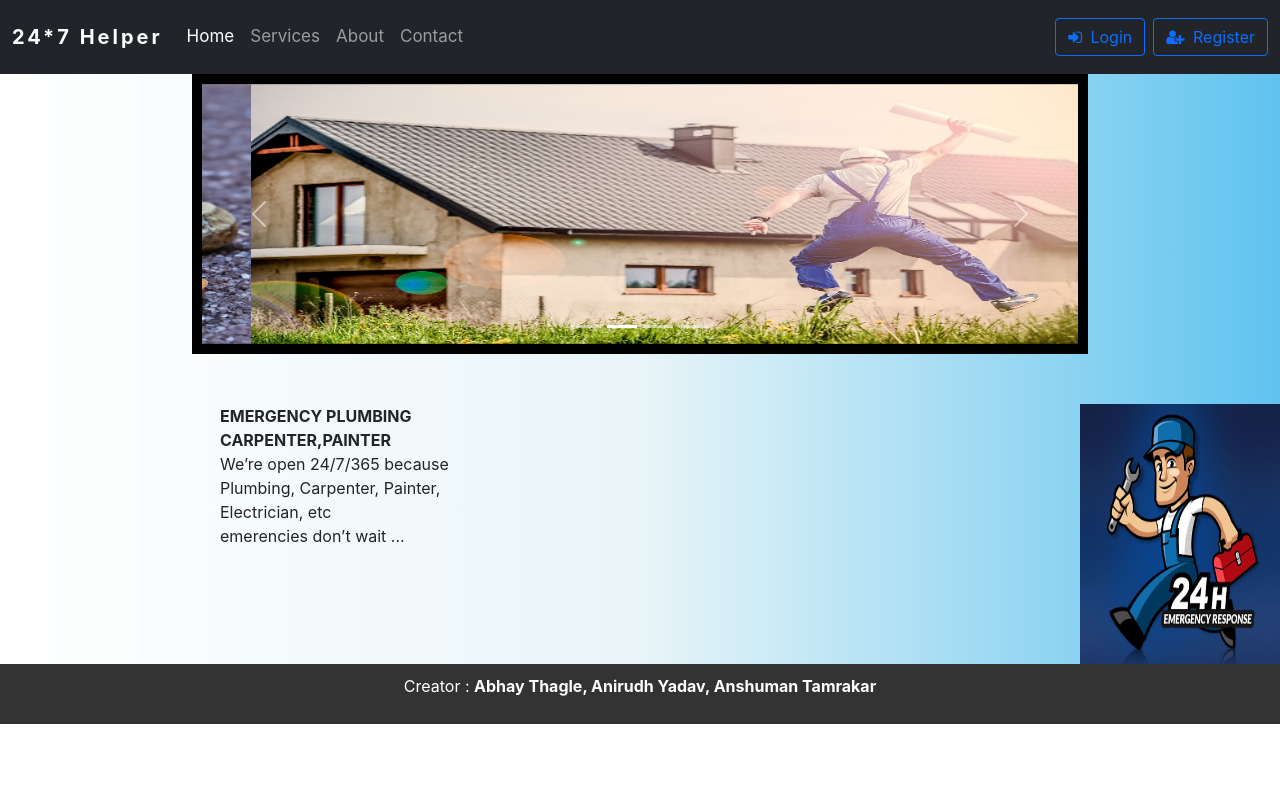
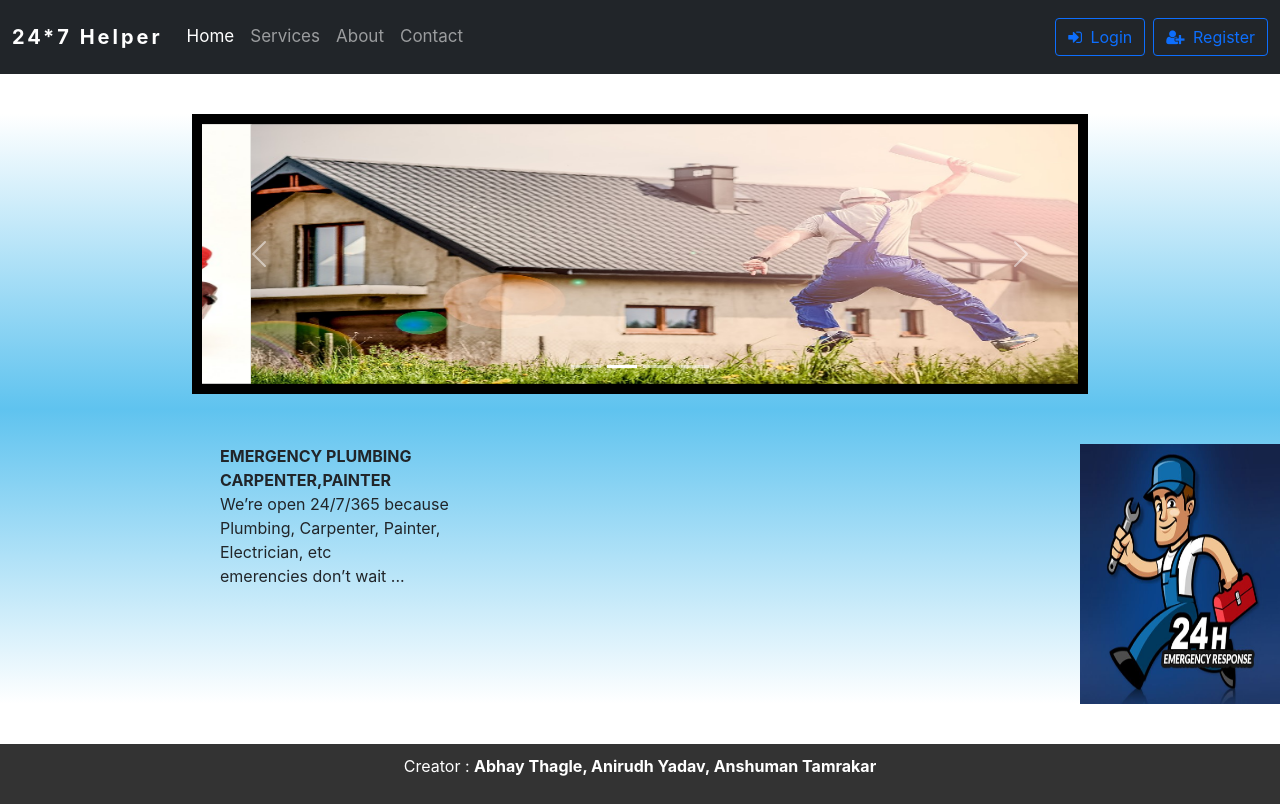
Before and after one commit to Anshuman1201/24-7Helper, a React (Create React App) app in the folder Helper/frontnnd/: page / in a window 1280 px wide. Built offline with nearby package versions, Linux system fonts and the light colour scheme.

Commit message:
Update Home.jsx

```diff
--- a/Helper/frontnnd/src/components/Home.jsx
+++ b/Helper/frontnnd/src/components/Home.jsx
@@ -5,7 +5,8 @@ import image from "./homei3.jpg"
 const Home = () => {
     const mystyle = {
         color: "white",
-        margin: "auto",
+        margin: "auto"
+        ,marginTop:"40px",
         backgroundColor: "black",
         padding: "10px",
         fontFamily: "Arial",
@@ -16,9 +17,10 @@ const Home = () => {
         flexDirection:"row",
         marginTop:"50px"
         ,marginLeft:"220px"
+        ,marginBottom:"40px"
     }
 const backg={
-    background:"linear-gradient(to right, white,#e9f5f8, #5fc3ef)"
+    background:"linear-gradient(to bottom, white,#5fc3ef, white)"
 
 }
 
@@ -33,13 +35,13 @@ const backg={
                 </div>
                 <div class="carousel-inner" >
                     <div class="carousel-item active">
-                        <img src="/assets/images/home/img1.jpg" class="d-block w-100" alt="IPhone" height="500px"/>
+                        <img src="/assets/images/home/img3.jpg" class="d-block w-100" alt="IPhone" height="500px"/>
     </div>
                         <div class="carousel-item">
                             <img src="/assets/images/home/img2.jpg" class="d-block w-100" alt="IPhone" height="500px"/>
     </div>
                             <div class="carousel-item">
-                                <img src="/assets/images/home/img3.jpg" class="d-block w-100" alt="IPhone" height="500px"/>
+                                <img src="/assets/images/home/img1.jpg" class="d-block w-100" alt="IPhone" height="500px"/>
     </div>
                             <div class="carousel-item">
                                 <img src="/assets/images/home/img4.jpg" class="d-block w-100" alt="IPhone" height="500px"/>
```
